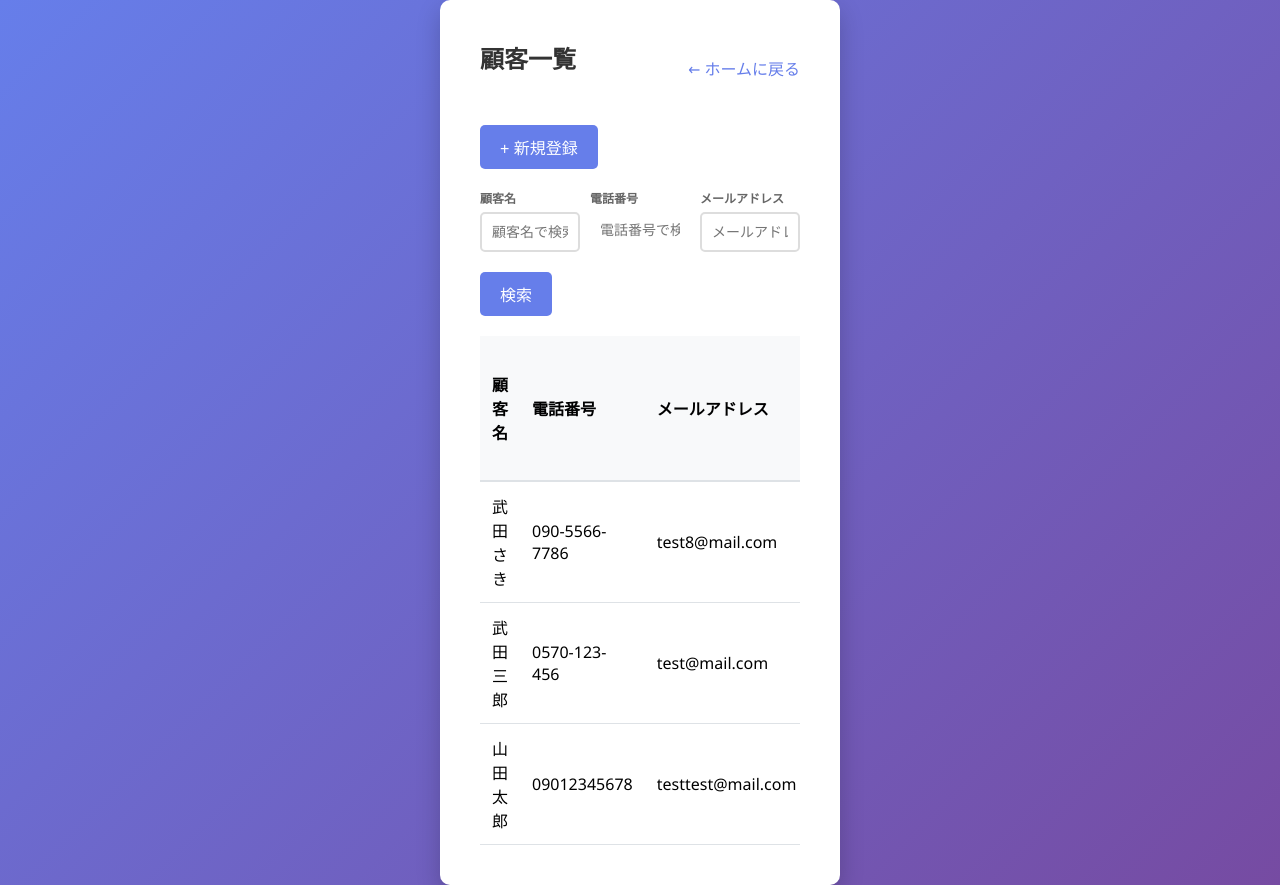
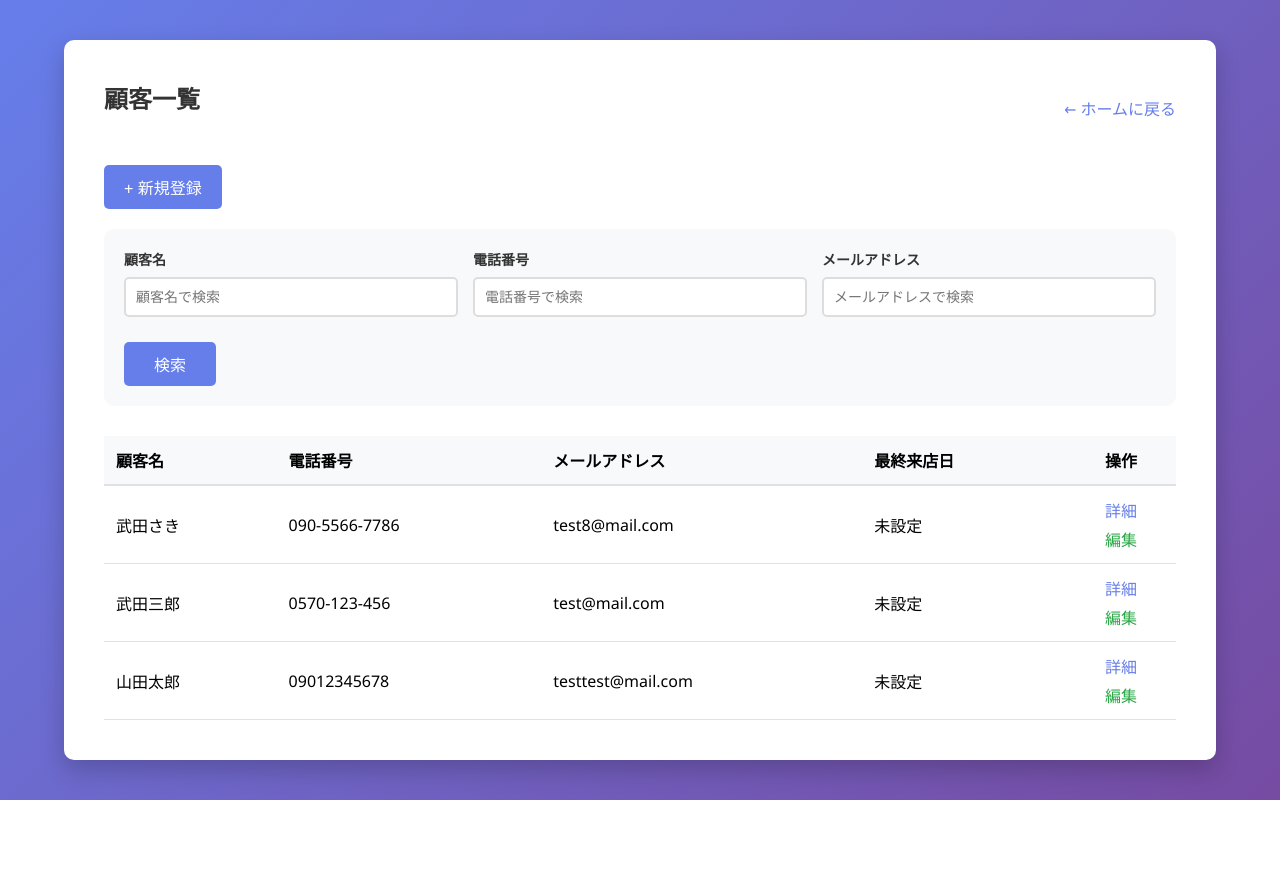
Before and after one commit to Miley0116/reservation_system, a Django app: page /customers/ in a window 1280 px wide. After the commit the page ends 800 px from the top, so only its background shows below. Run offline with Django 5.2, Linux system fonts and the light colour scheme; a user stored in the database is signed in; data comes from the database, SQL or seed files in the repository; both versions use the stored data as it was after the commit.

Commit message:
デグレード修正とデザイン改善: 検索欄の枠追加、白枠を広く、編集画面を2段レイアウトに変更

```diff
--- a/main/templates/main/base.html
+++ b/main/templates/main/base.html
@@ -23,8 +23,8 @@
             padding: 40px;
             border-radius: 10px;
             box-shadow: 0 10px 25px rgba(0,0,0,0.2);
-            max-width: 400px;
-            width: 100%;
+            max-width: 1200px;
+            width: 90%;
         }
         h1, h2 {
             color: #333;
--- a/main/templates/main/customer_list.html
+++ b/main/templates/main/customer_list.html
@@ -15,38 +15,38 @@
 </div>
 
 <!-- 検索フォーム -->
-<form method="get" style="margin-bottom: 20px;">
-    <div style="display: grid; grid-template-columns: 1fr 1fr 1fr; gap: 10px; margin-bottom: 10px;">
+<form method="get" style="margin-bottom: 30px; background: #f8f9fa; padding: 20px; border-radius: 10px;">
+    <div style="display: grid; grid-template-columns: 1fr 1fr 1fr; gap: 15px; margin-bottom: 15px;">
         <div>
-            <label for="search_name" style="display: block; font-size: 12px; color: #666; margin-bottom: 5px;">顧客名</label>
+            <label for="search_name" style="display: block; font-size: 14px; font-weight: bold; color: #333; margin-bottom: 8px;">顧客名</label>
             <input type="text" id="search_name" name="search_name"
                    value="{{ search_name }}"
                    placeholder="顧客名で検索"
-                   style="width: 100%; padding: 10px; border: 2px solid #ddd; border-radius: 5px;">
+                   style="width: 100%; padding: 10px; border: 2px solid #ddd; border-radius: 5px; font-size: 14px; box-sizing: border-box;">
         </div>
 
         <div>
-            <label for="search_phone" style="display: block; font-size: 12px; color: #666; margin-bottom: 5px;">電話番号</label>
+            <label for="search_phone" style="display: block; font-size: 14px; font-weight: bold; color: #333; margin-bottom: 8px;">電話番号</label>
             <input type="text" id="search_phone" name="search_phone"
                    value="{{ search_phone }}"
                    placeholder="電話番号で検索"
-                   style="width: 100%; padding: 10px; border: 2px; border-radius: 5px;">
+                   style="width: 100%; padding: 10px; border: 2px solid #ddd; border-radius: 5px; font-size: 14px; box-sizing: border-box;">
         </div>
 
         <div>
-            <label for="search_email" style="display: block; font-size: 12px; color: #666; margin-bottom: 5px;">メールアドレス</label>
+            <label for="search_email" style="display: block; font-size: 14px; font-weight: bold; color: #333; margin-bottom: 8px;">メールアドレス</label>
             <input type="text" id="search_email" name="search_email"
                    value="{{ search_email }}"
                    placeholder="メールアドレスで検索"
-                   style="width: 100%; padding: 10px; border: 2px solid #ddd; border-radius: 5px;">
+                   style="width: 100%; padding: 10px; border: 2px solid #ddd; border-radius: 5px; font-size: 14px; box-sizing: border-box;">
         </div>
     </div>
 
     <div style="display: flex; gap: 10px;">
-        <button type="submit" style="width: auto; padding: 10px 20px;">検索</button>
+        <button type="submit" style="width: auto; padding: 10px 30px;">検索</button>
         {% if search_name or search_phone or search_email %}
         <a href="{% url 'customer-list' %}" style="text-decoration: none;">
-            <button type="button" style="width: auto; padding: 10px 20px; background: #6c757d;">クリア</button>
+            <button type="button" style="width: auto; padding: 10px 30px; background: #6c757d;">クリア</button>
         </a>
         {% endif %}
     </div>
@@ -72,10 +72,12 @@
                 <td style="padding: 12px;">{{ customer.email }}</td>
                 <td style="padding: 12px;">{{ customer.last_visit_date|default:"未設定" }}</td>
                 <td style="padding: 12px; text-align: center;">
-                    <a href="{% url 'customer-detail' customer.id %}"
-                       style="color: #667eea; text-decoration: none; margin-right: 10px;">詳細</a>
-                    <a href="{% url 'customer-edit' customer.id %}"
-                       style="color: #28a745; text-decoration: none;">編集</a>
+                    <div style="display: flex; flex-direction: column; gap: 5px; align-items: center;">
+                        <a href="{% url 'customer-detail' customer.id %}"
+                            style="color: #667eea; text-decoration: none;">詳細</a>
+                        <a href="{% url 'customer-edit' customer.id %}"
+                            style="color: #28a745; text-decoration: none;">編集</a>
+                    </div>
                 </td>
             </tr>
             {% endfor %}
```
Also changed, not shown: db.sqlite3.
